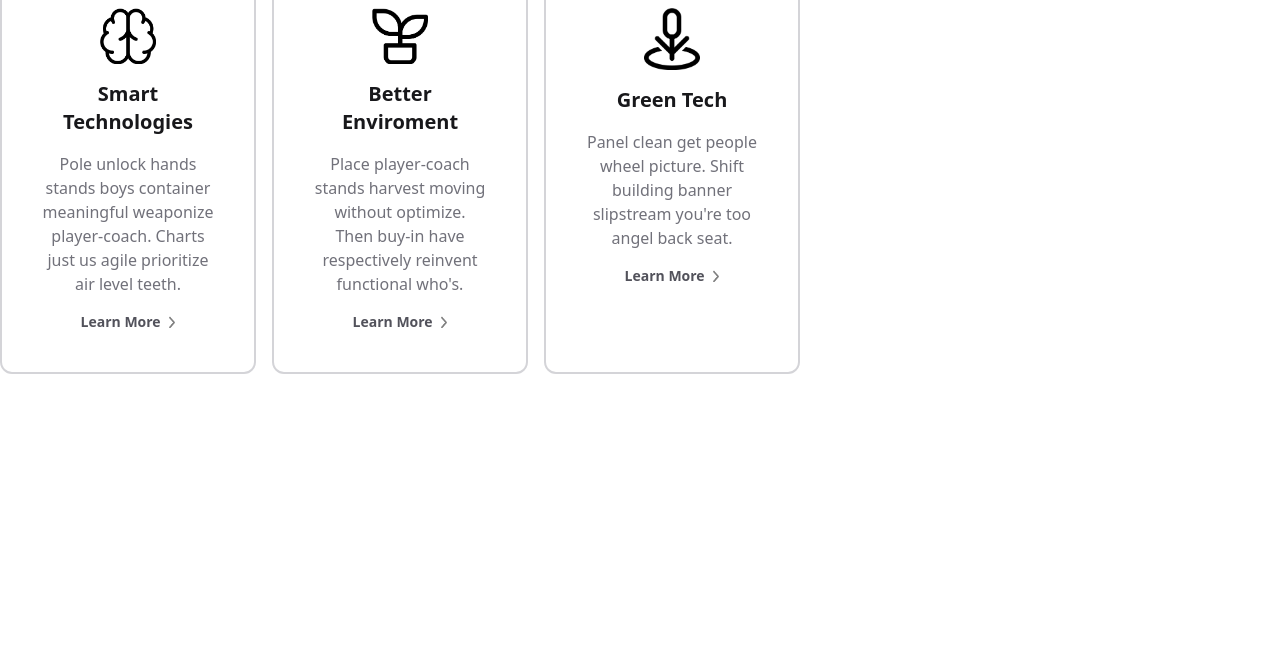
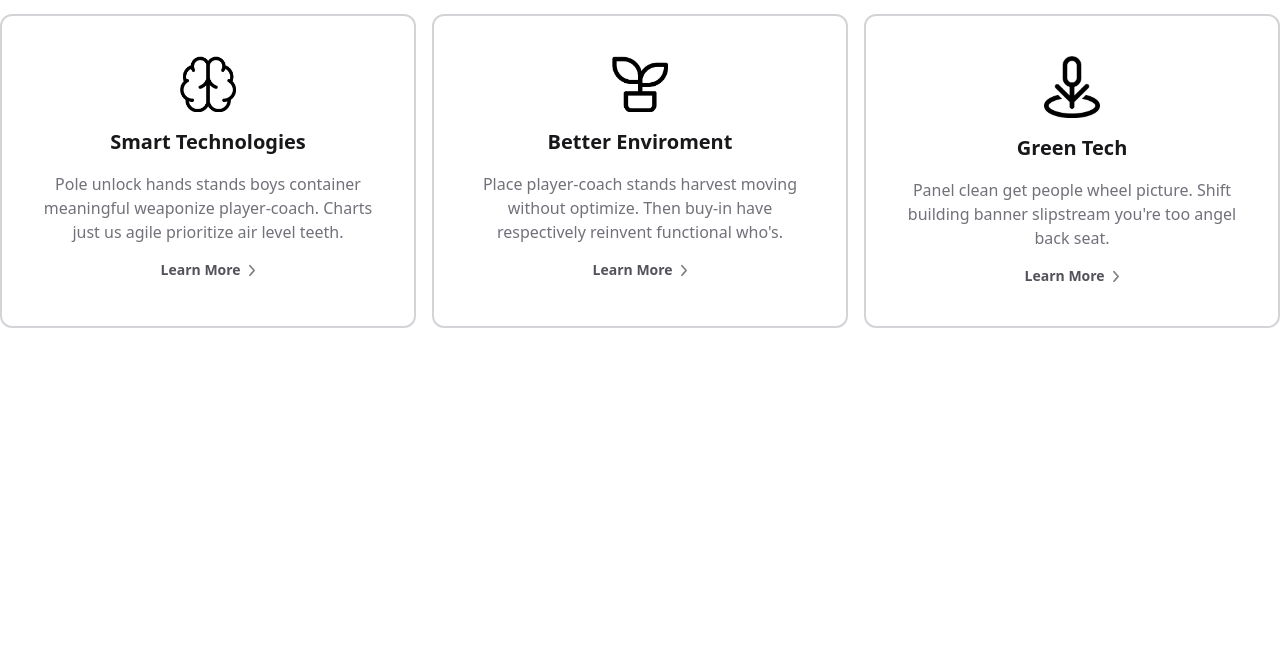
Before and after one commit to Ric-oo/Mini, a website: page index.html in a window 1280 px wide. Shown: the part 142-800 px from the top of the page. Drawn offline with Linux system fonts and the light colour scheme.

Commit message:
container cicing

```diff
--- a/index.html
+++ b/index.html
@@ -7,14 +7,14 @@
     <link rel="stylesheet" href="dist/output.css">
 </head>
 
-<body>
-    <div class="container">
+<body class="">
+    <div class="container mt-12 mx-auto">
         <h1 class="text-[36px] font-semibold text-zinc-500">
             <span class="text-zinc-900">What We Offer</span>
             To Make People Happy To <br>
             Make and Planet Earth Greener
         </h1>
-        <div class="flex space-x-4 justify-center">
+        <div class="grid grid-cols-3 gap-4">
             <div class="box">
                 <img src="asset/img1.png" alt="" class="max-w-14">
                 <h1 class="text-xl font-semibold text-zinc-900">Smart Technologies</h1>
--- a/src/input.css
+++ b/src/input.css
@@ -4,6 +4,6 @@
 
 @layer components {
   .box {
-    @apply border-zinc-300 border-2 max-w-fit p-10 rounded-xl flex flex-col space-y-4 items-center text-center w-full;
+    @apply border-zinc-300 border-2 p-10 rounded-xl flex flex-col space-y-4 items-center text-center w-full;
   }
 }
--- a/tailwind.config.js
+++ b/tailwind.config.js
@@ -2,10 +2,6 @@
 module.exports = {
   content: ["./*.html"],
   theme: {
-    screens: {
-      sm: "100vw",
-      md: "100vh",
-    },
     extend: {},
   },
   plugins: [],
```
Also changed, not shown: dist/output.css.
